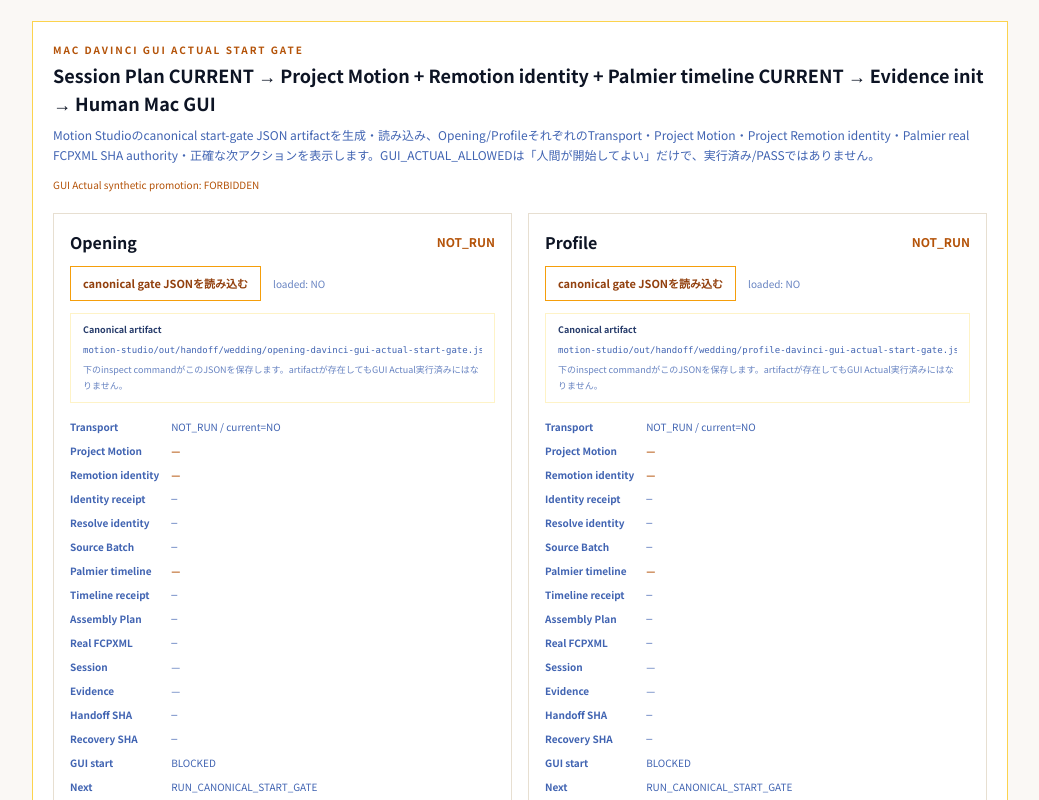
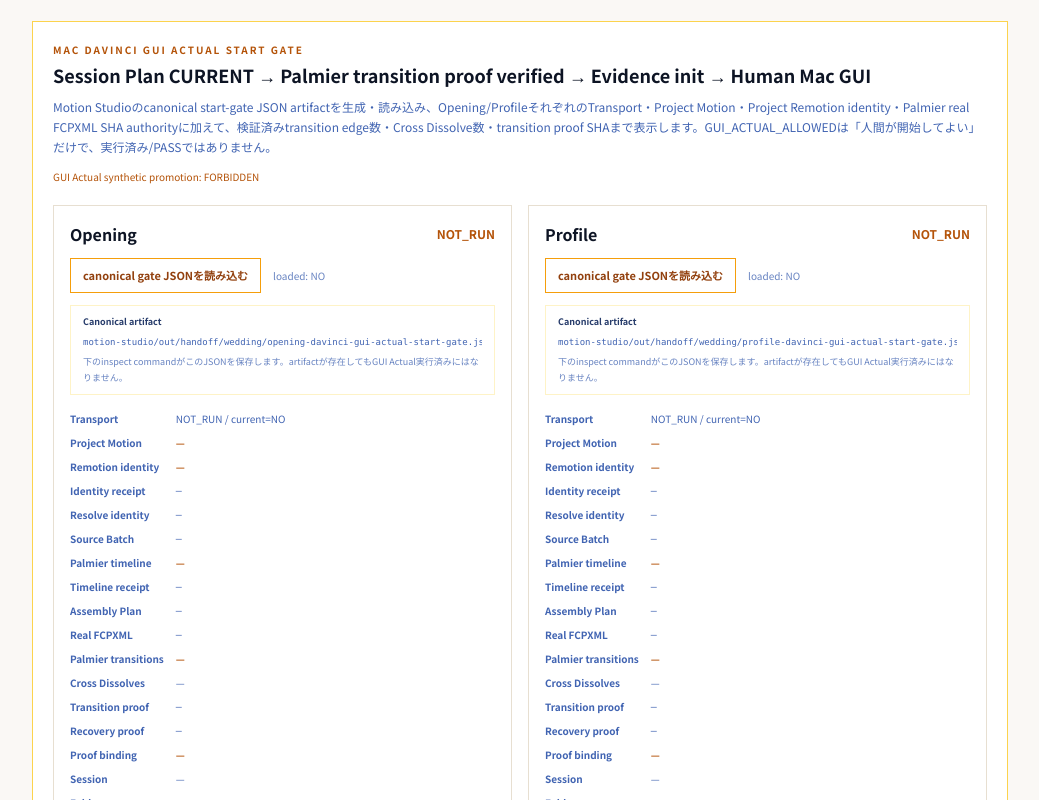
Before and after one commit to m-shogo/wedding-project, a React (Vite) app in the folder movie-dashboard/: page /movie-coach/motion-library in a window 1280 px wide. Shown: the part 4340-5140 px from the top of the page, without its empty margins (240-1279 px from the left). Built offline with nearby package versions, Linux system fonts and the light colour scheme.

Commit message:
Movie Dashboard: show verified Palmier transitions before DaVinci Actual

```diff
--- a/movie-dashboard/src/components/WeddingDavinciGuiActualStartGateCard.tsx
+++ b/movie-dashboard/src/components/WeddingDavinciGuiActualStartGateCard.tsx
@@ -43,9 +43,9 @@ export function WeddingDavinciGuiActualStartGateCard() {
       <div className="flex flex-wrap items-start justify-between gap-3">
         <div>
           <p className="text-[10px] tracking-[0.2em] font-semibold text-amber-700 dark:text-amber-300">MAC DAVINCI GUI ACTUAL START GATE</p>
-          <h2 className="mt-1 text-lg font-bold text-navy-900 dark:text-sand-100">Session Plan CURRENT → Project Motion + Remotion identity + Palmier timeline CURRENT → Evidence init → Human Mac GUI</h2>
+          <h2 className="mt-1 text-lg font-bold text-navy-900 dark:text-sand-100">Session Plan CURRENT → Palmier transition proof verified → Evidence init → Human Mac GUI</h2>
           <p className="mt-2 text-xs leading-5 text-navy-500 dark:text-navy-300">
-            Motion Studioのcanonical start-gate JSON artifactを生成・読み込み、Opening/ProfileそれぞれのTransport・Project Motion・Project Remotion identity・Palmier real FCPXML SHA authority・正確な次アクションを表示します。GUI_ACTUAL_ALLOWEDは「人間が開始してよい」だけで、実行済み/PASSではありません。
+            Motion Studioのcanonical start-gate JSON artifactを生成・読み込み、Opening/ProfileそれぞれのTransport・Project Motion・Project Remotion identity・Palmier real FCPXML SHA authorityに加えて、検証済みtransition edge数・Cross Dissolve数・transition proof SHAまで表示します。GUI_ACTUAL_ALLOWEDは「人間が開始してよい」だけで、実行済み/PASSではありません。
           </p>
         </div>
         <p className="text-[10px] leading-4 text-amber-700 dark:text-amber-300">GUI Actual synthetic promotion: FORBIDDEN</p>
@@ -58,6 +58,7 @@ export function WeddingDavinciGuiActualStartGateCard() {
           const projectMotion = audit.project.projectMotionPreflight;
           const projectRemotionIdentity = audit.project.projectRemotionIdentityPreflight;
           const palmierTimeline = audit.project.palmierTimelinePreflight;
+          const transitionVerified = palmierTimeline.state === "CURRENT" && palmierTimeline.transitionProofCurrent;
           return (
             <article key={movieId} className="border border-sand-200 dark:border-navy-600 p-4">
               <div className="flex flex-wrap items-center justify-between gap-2">
@@ -93,6 +94,14 @@ export function WeddingDavinciGuiActualStartGateCard() {
                 <dt className="font-semibold">Timeline receipt</dt><dd className="font-mono">{shortSha(palmierTimeline.receiptSha256)}</dd>
                 <dt className="font-semibold">Assembly Plan</dt><dd className="font-mono">{shortSha(palmierTimeline.assemblyPlanSha256)}</dd>
                 <dt className="font-semibold">Real FCPXML</dt><dd className="font-mono">{shortSha(palmierTimeline.palmierFcpxmlSha256)}</dd>
+                <dt className="font-semibold">Palmier transitions</dt>
+                <dd className={transitionVerified ? "font-bold text-emerald-700 dark:text-emerald-300" : "font-semibold text-amber-700 dark:text-amber-300"}>
+                  {palmierTimeline.transitionEdgeCount == null ? "—" : `${palmierTimeline.verifiedTransitionEdgeCount ?? 0}/${palmierTimeline.transitionEdgeCount} VERIFIED`}
+                </dd>
+                <dt className="font-semibold">Cross Dissolves</dt><dd>{palmierTimeline.crossDissolveCount ?? "—"}</dd>
+                <dt className="font-semibold">Transition proof</dt><dd className="font-mono">{shortSha(palmierTimeline.transitionProofSha256)}</dd>
+                <dt className="font-semibold">Recovery proof</dt><dd className="font-mono">{shortSha(palmierTimeline.recoveryTransitionProofSha256)}</dd>
+                <dt className="font-semibold">Proof binding</dt><dd className={transitionVerified ? "font-bold text-emerald-700 dark:text-emerald-300" : "font-semibold text-amber-700 dark:text-amber-300"}>{transitionVerified ? "CURRENT" : palmierTimeline.state === "CURRENT" ? "BLOCKED" : "—"}</dd>
                 <dt className="font-semibold">Session</dt><dd>{audit.project.sessionState ?? "—"}</dd>
                 <dt className="font-semibold">Evidence</dt><dd>{audit.project.evidenceState ?? "—"}</dd>
                 <dt className="font-semibold">Handoff SHA</dt><dd className="font-mono">{shortSha(audit.project.handoffIdentitySha256)}</dd>
@@ -100,6 +109,26 @@ export function WeddingDavinciGuiActualStartGateCard() {
                 <dt className="font-semibold">GUI start</dt><dd>{audit.guiActualStartAllowed ? "ALLOWED / HUMAN ONLY" : "BLOCKED"}</dd>
                 <dt className="font-semibold">Next</dt><dd>{audit.nextAction.kind}</dd>
               </dl>
+
+              {palmierTimeline.transitionProof.length > 0 && (
+                <div className="mt-3 border border-emerald-200 dark:border-emerald-900/50 p-3" data-palmier-transition-proof-summary>
+                  <div className="flex flex-wrap items-center justify-between gap-2">
+                    <p className="text-[9px] font-semibold text-emerald-800 dark:text-emerald-300">Palmier transition edge proof</p>
+                    <span className="text-[9px] font-mono text-navy-400">{shortSha(palmierTimeline.transitionProofSha256)}</span>
+                  </div>
+                  <ul className="mt-2 space-y-1 text-[9px] leading-4 text-navy-500 dark:text-navy-300">
+                    {palmierTimeline.transitionProof.map((edge) => (
+                      <li key={edge.edgeId}>
+                        <span className="font-mono">{edge.fromSceneId} → {edge.toSceneId}</span>
+                        {" / "}<span className="font-semibold">{edge.transition}</span>
+                        {" / "}{edge.durationFrames}f
+                        {" / "}<span className="text-emerald-700 dark:text-emerald-300">{edge.state}</span>
+                      </li>
+                    ))}
+                  </ul>
+                  <p className="mt-2 text-[9px] leading-4 text-navy-400">FCPXML構造とHuman-selected transition intentの一致証拠です。Palmier上で人間がtransitionを見た/操作したGUI Actual PASSではありません。</p>
+                </div>
+              )}
 
               {projectMotion.error && <p className="mt-3 border-l-2 border-rose-400 pl-3 text-[10px] leading-4 text-rose-700 dark:text-rose-300">Project Motion blocker: {projectMotion.error}</p>}
               {projectMotion.command && <div className="mt-3"><p className="text-[9px] font-semibold text-navy-700 dark:text-sand-200">Project Motion canonical verifier</p><code className="mt-1 block overflow-x-auto bg-navy-950 px-3 py-2 text-[9px] leading-4 text-sand-100">cd motion-studio &amp;&amp; {projectMotion.command}</code></div>}
@@ -110,9 +139,9 @@ export function WeddingDavinciGuiActualStartGateCard() {
               {palmierTimeline.error && <p className="mt-3 border-l-2 border-rose-400 pl-3 text-[10px] leading-4 text-rose-700 dark:text-rose-300">Palmier timeline blocker: {palmierTimeline.error}</p>}
               {palmierTimeline.command && (
                 <div className="mt-3" data-palmier-timeline-start-gate-preflight>
-                  <p className="text-[9px] font-semibold text-navy-700 dark:text-sand-200">Palmier timeline canonical verifier</p>
+                  <p className="text-[9px] font-semibold text-navy-700 dark:text-sand-200">Palmier timeline + transition canonical verifier</p>
                   <code className="mt-1 block overflow-x-auto bg-navy-950 px-3 py-2 text-[9px] leading-4 text-sand-100">cd motion-studio &amp;&amp; {palmierTimeline.command}</code>
-                  <p className="mt-1 text-[9px] leading-4 text-navy-400">receipt / Assembly Plan / real FCPXML SHAはloaded gateと現在のMotion Zukan authorityで再照合します。SHA表示やCURRENTはPalmier GUI Actual / DaVinci GUI Actual PASSを意味しません。</p>
+                  <p className="mt-1 text-[9px] leading-4 text-navy-400">receipt / Assembly Plan / real FCPXML SHAとtransition edge count / Cross Dissolve count / proof SHAをloaded gateと現在のMotion Zukan authorityで再照合します。CURRENTはPalmier transition GUI Actual / DaVinci GUI Actual PASSを意味しません。</p>
                 </div>
               )}
 
@@ -135,7 +164,7 @@ export function WeddingDavinciGuiActualStartGateCard() {
         })}
       </div>
 
-      <p className="mt-4 text-[10px] leading-4 text-navy-400">canonical gate JSON・Dashboard・CIの存在、Project Motion / Project Remotion identity / Palmier timeline verifier commandやSHAの表示はMac/Studio/Palmier/DaVinci Actual PASSを意味しません。今回GUIを実操作していない場合、Actual evidenceはNOT_RUNのままです。</p>
+      <p className="mt-4 text-[10px] leading-4 text-navy-400">canonical gate JSON・Dashboard・CIの存在、Project Motion / Project Remotion identity / Palmier timeline verifier command、transition proof CURRENTやverified X/X表示はMac/Studio/Palmier/DaVinci Actual PASSを意味しません。今回GUIを実操作していない場合、Actual evidenceはNOT_RUNのままです。</p>
     </section>
   );
 }
```
